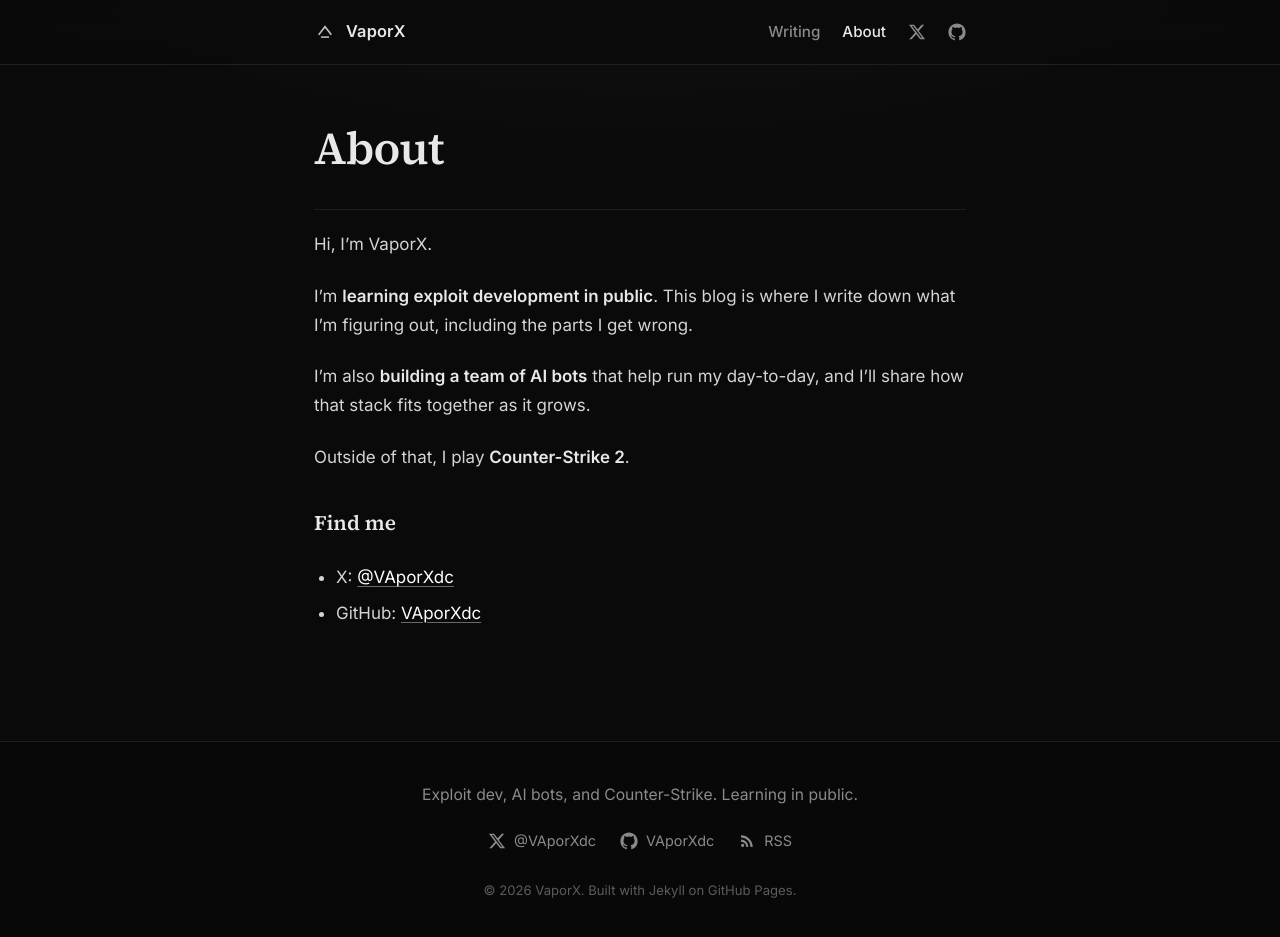
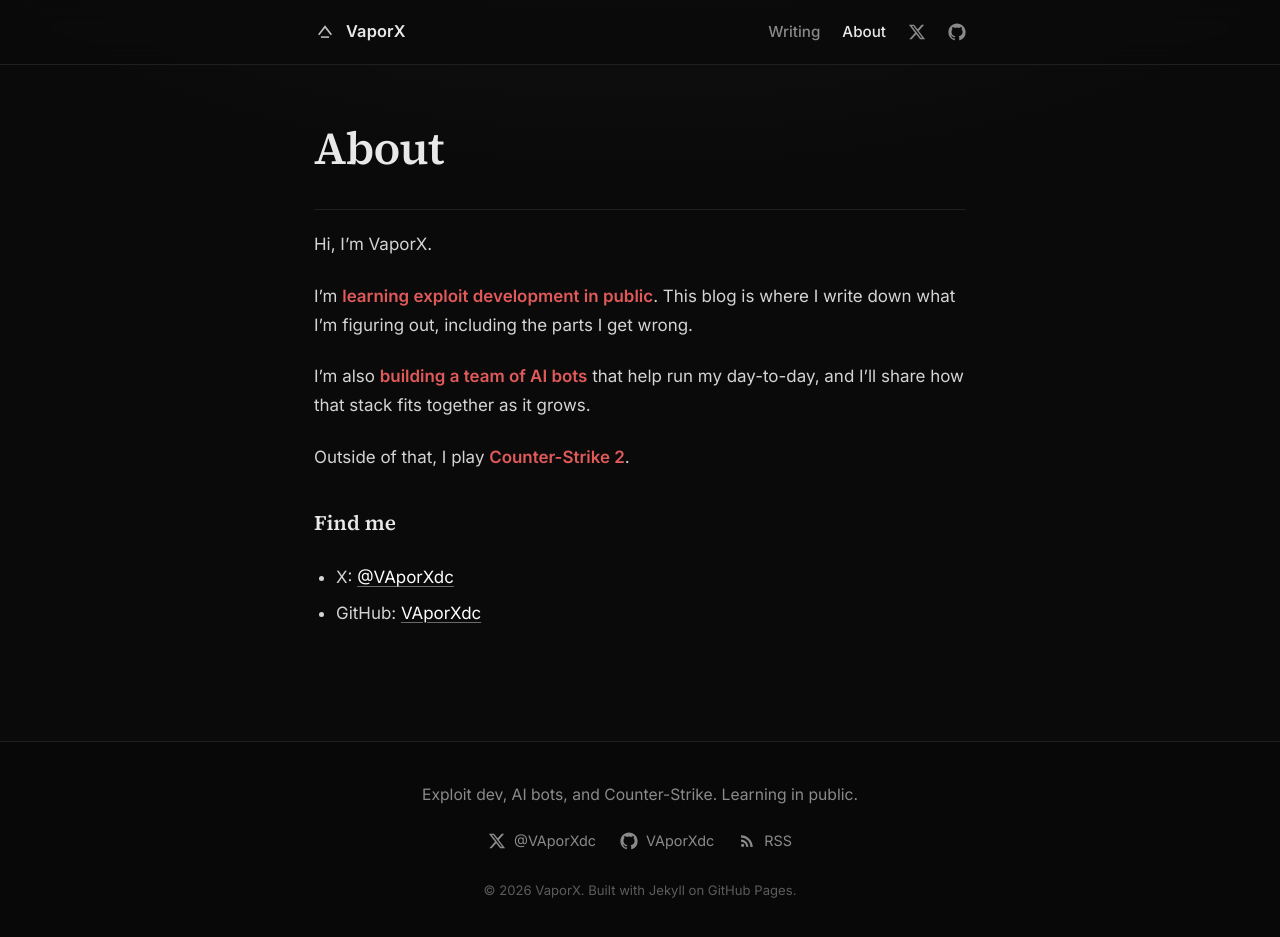
Before and after one commit to Yashkenia/Yashkenia.github.io, a Jekyll site: the page built from about.md, in a window 1280 px wide and 941 px high. Shown: the top 937 px of the window. Built offline with Jekyll 4.4.1, drawn with Linux system fonts in a browser that asks for light colours.

Commit message:
style: crimson keyword highlight for post bold text (#e05a5a, AA)

```diff
--- a/assets/css/main.css
+++ b/assets/css/main.css
@@ -13,6 +13,7 @@
   --text-muted: #8a8a8a;
   --text-faint: #5c5c5c;
   --silver: #c0c0c0;
+  --accent-red: #e05a5a;     /* keyword highlight, 5.45:1 on --bg (WCAG AA) */
   --silver-gradient: linear-gradient(180deg, #f5f5f5 0%, #c9c9c9 55%, #8f8f8f 100%);
 
   --font-serif: "Source Serif 4", "Source Serif Pro", Georgia, "Times New Roman", serif;
@@ -270,7 +271,16 @@ a:hover { color: #fff; text-decoration-color: #9a9a9a; }
 .prose p, .prose li { color: var(--text); }
 .prose a { color: #fff; text-decoration-color: #6a6a6a; }
 .prose a:hover { text-decoration-color: #cfcfcf; }
-.prose strong { color: var(--text-strong); font-weight: 600; }
+.prose strong,
+.prose b { color: var(--accent-red); font-weight: 650; }
+.prose a strong, .prose a b,
+.prose h1 strong, .prose h2 strong, .prose h3 strong, .prose h4 strong { color: inherit; font-weight: inherit; }
+.prose mark {
+  background: rgba(224, 90, 90, 0.16);
+  color: var(--text-strong);
+  padding: 0 .2em;
+  border-radius: 3px;
+}
 .prose ul, .prose ol { padding-left: 1.3em; }
 .prose li { margin-top: .4em; }
 .prose img { max-width: 100%; height: auto; border-radius: var(--radius); border: 1px solid var(--border); }
```
